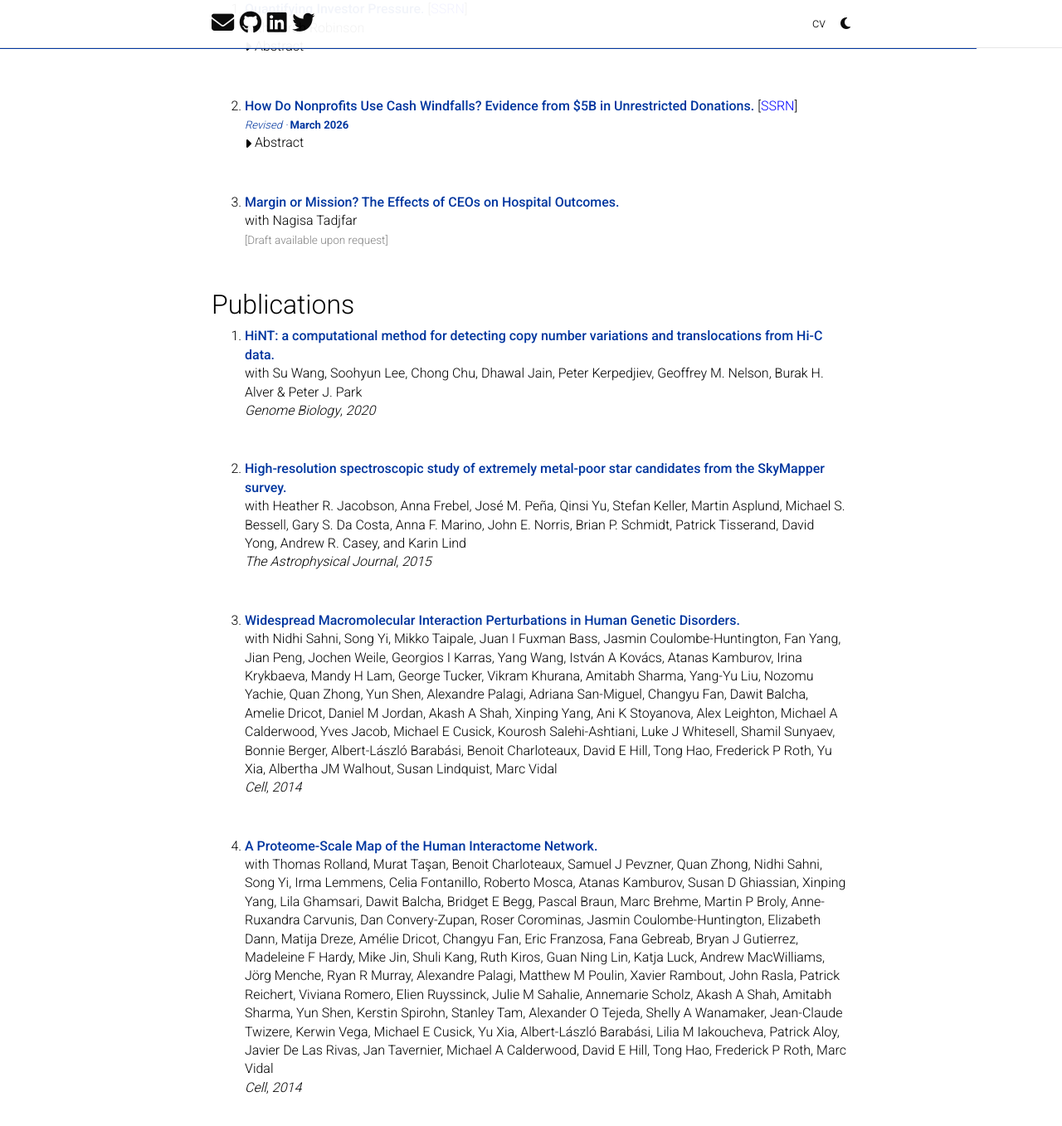
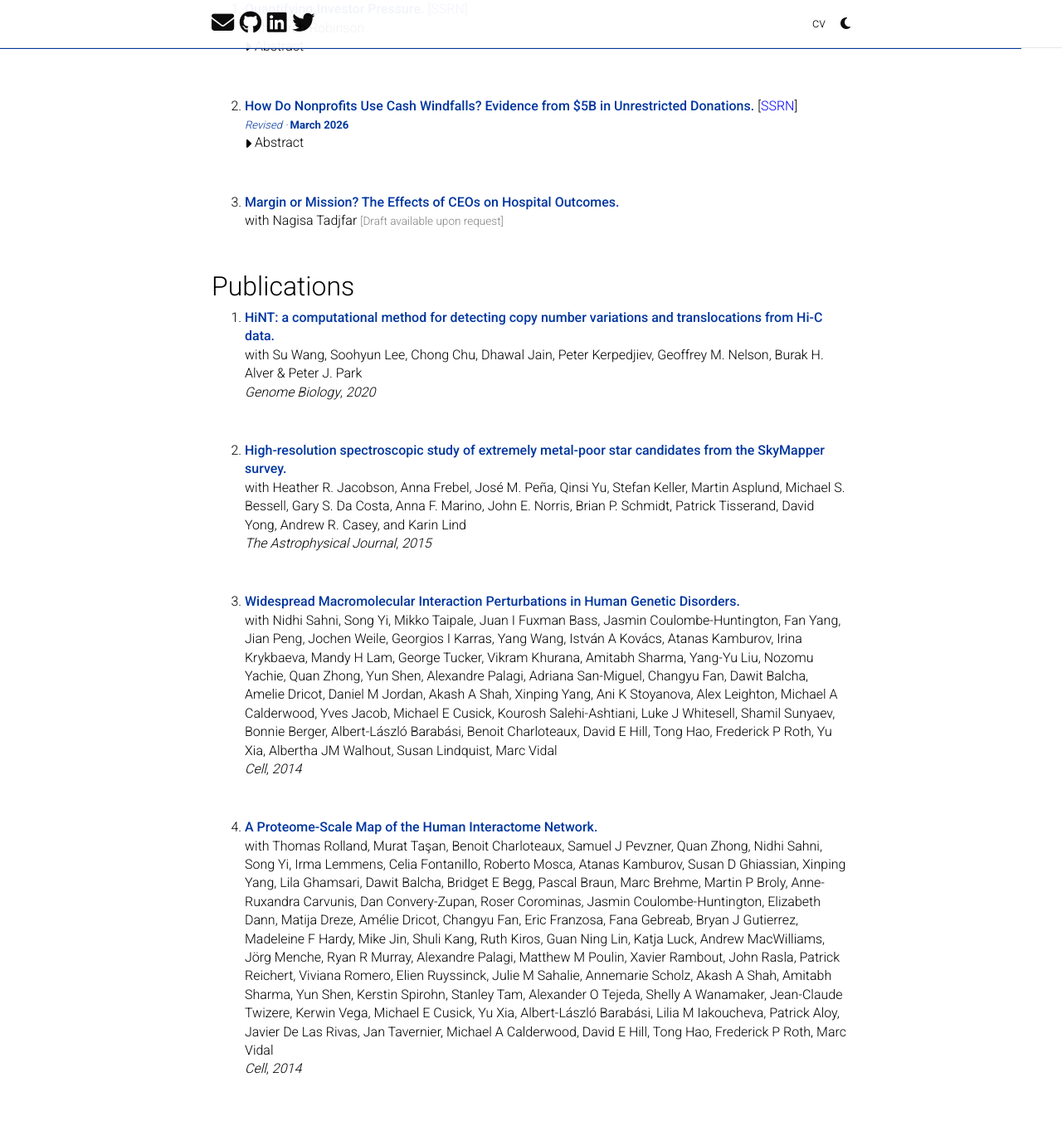
Before and after one commit to walshjm3/walshjm3.github.io, a Jekyll site: the page built from index.md, in a window 1280 px wide and 1400 px high, scrolled down 456 px. Shown: the top 1357 px of the window at 83% size. Built offline with Jekyll 4.4.1, drawn with Linux system fonts in a browser that asks for light colours; full-size pictures stand in for the smaller copies a plugin makes; comment, search, counter and statistics services are not loaded; a style sheet for code colours, icons or effects is not loaded.

Commit message:
formatting

```diff
--- a/index.md
+++ b/index.md
@@ -29,9 +29,12 @@
     <br>
       with {{ paper.authors }}
     {% endif %}
-    {% if paper.badge or paper.badge_date or paper.year or paper.info %}
+    {% if paper.info %}
+      <span class="paper-info{% if paper.info_blue %} paper-info--blue{% endif %}">{{ paper.info }}</span>
+    {% endif %}
+    {% if paper.badge or paper.badge_date or paper.year %}
     <br>
-    <span class="paper-badge">{% if paper.badge %}{{ paper.badge }}{% if paper.badge_date %} · {% endif %}{% endif %}{% if paper.badge_date %}<strong>{{ paper.badge_date }}</strong>{% endif %}{% if paper.year %} {{ paper.year }}{% endif %}</span>{% if paper.info %}<span class="paper-info"> {{ paper.info }}</span>{% endif %}
+    <span class="paper-badge">{% if paper.badge %}{{ paper.badge }}{% if paper.badge_date %} · {% endif %}{% endif %}{% if paper.badge_date %}<strong>{{ paper.badge_date }}</strong>{% endif %}{% if paper.year %} {{ paper.year }}{% endif %}</span>
     {% endif %}
     {% if paper.abstract %}
     <br>
```
Also changed, not shown: assets/css/main.css.
